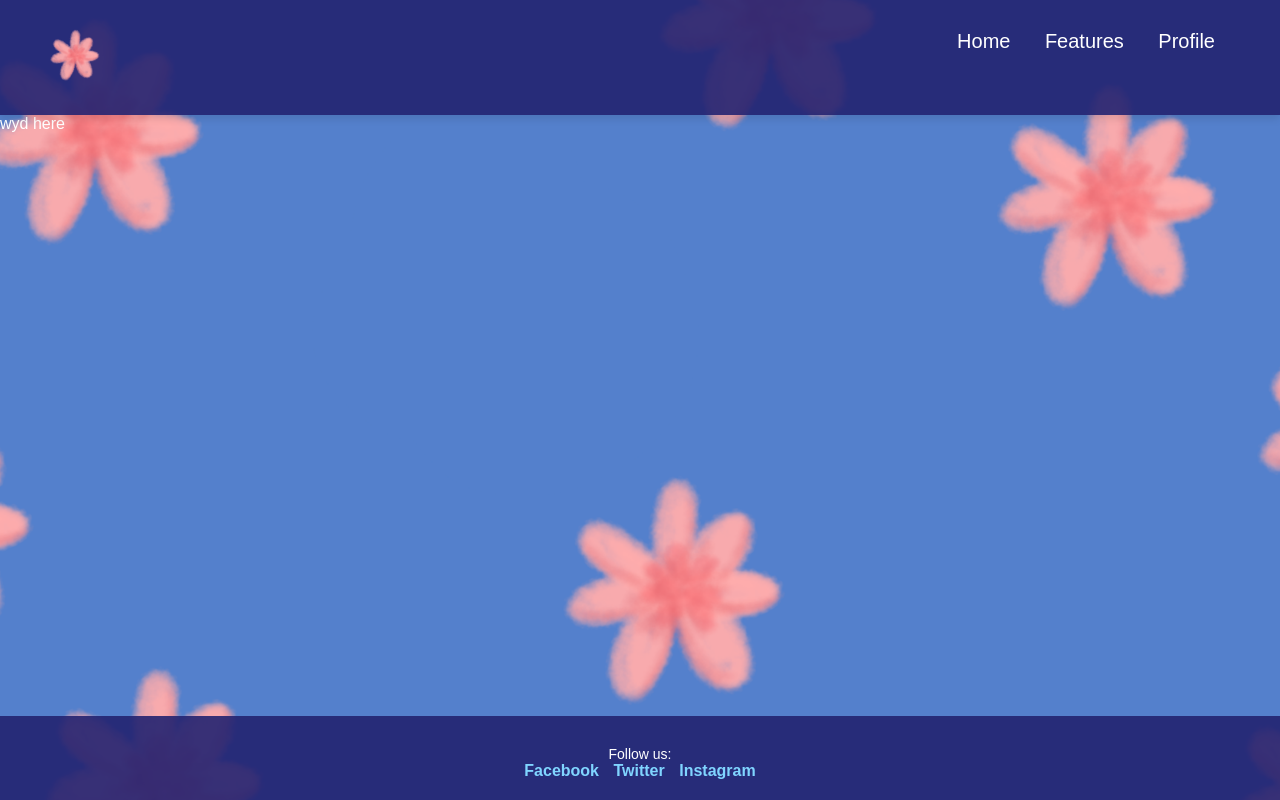
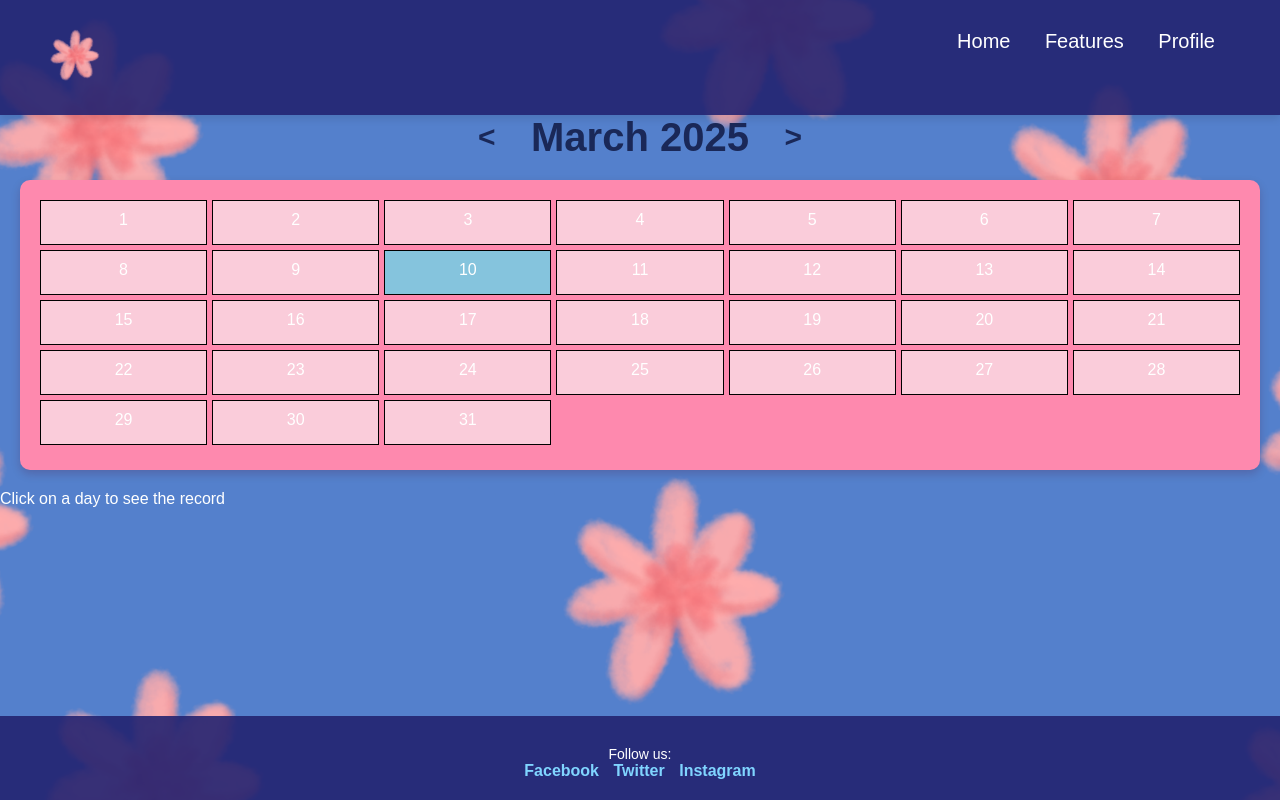
Before and after one commit to lightangale/OnStep-Habit-Tracker, a Flask app: page /profile.html in a window 1280 px wide. Run offline with Flask 3, Linux system fonts and the light colour scheme.

Commit message:
Update profile.html

```diff
--- a/templates/profile.html
+++ b/templates/profile.html
@@ -4,20 +4,19 @@
     <meta charset="UTF-8">
     <meta name="viewport" content="width=device-width, initial-scale=1.0">
     <title>Landing Page</title>
-    <link rel="stylesheet" href="..\static\style.css">
+    <link rel="stylesheet" href="../static/style.css">
 </head>
 <body>
     <!-- Header Section -->
     <header class="header">
         <div class="logo">
-                <img src="..\static\images\logo.png" alt="Logo">
+            <img src="../static/images/logo.png" alt="Logo">
         </div>
         <nav id="nav-links">
             <a href="index.html">Home</a>
             <div class="dropdown">
                 <a href="features.html" class="test">Features</a>
                 <div class="dropdown-content">
-
                     <a href="progress.html">Progress</a>
                     <a href="daily.html">Daily Check-in</a>
                     <a href="todo.html">Tasks</a>
@@ -28,11 +27,21 @@
                 </div>
             </div>
             <a href="profile.html">Profile</a>
-
+        </nav>
     </header>
 
-wyd here
+    <div class="profile-container">
 
+        <div class="profile-container">
+            <div class="month-nav">
+                <button id="prev-month">&lt;</button>
+                <button id="month-display">March 2025</button>
+                <button id="next-month">&gt;</button>
+            </div>
+            <div class="calendar" id="calendar"></div>
+            <div class="records">Click on a day to see the record</div>
+        </div>
+    </div>
 
     <!-- Footer Section -->
     <footer class="footer">
@@ -42,11 +51,119 @@ wyd here
             <a href="https://www.twitter.com" target="_blank">Twitter</a>
             <a href="https://www.instagram.com" target="_blank">Instagram</a>
         </div>
-        </div>
     </footer>
 
-    <section class="background">
-    </section>
+    <div class="background"></div>
 
+    <script>
+        let today = new Date();
+        let currentMonth = today.getMonth() + 1; // 1-based index
+        let currentYear = today.getFullYear();
+        const day = today.getDate();
+        const m_31 = new Set([1, 3, 5, 7, 8, 10, 12]);
+
+        const calendarDiv = document.getElementById("calendar");
+        const monthDisplay = document.getElementById("month-display");
+        const monthNames = [
+            "January", "February", "March", "April", "May", "June",
+            "July", "August", "September", "October", "November", "December"
+        ];
+
+        function formatDate(date) {
+            const day = String(date.getDate()).padStart(2, '0');
+            const month = String(date.getMonth() + 1).padStart(2, '0');
+            const year = date.getFullYear();
+            return `${day}-${month}-${year}`;
+        }
+
+        function updateCalendar() {
+            calendarDiv.innerHTML = ""; // Clear previous month
+            monthDisplay.textContent = `${monthNames[currentMonth - 1]} ${currentYear}`;
+
+            function printMonth(n) {
+                for (let i = 1; i <= n; i++) {
+                    const dayDiv = document.createElement("div");
+                    dayDiv.classList.add("day");
+                    dayDiv.textContent = i;
+
+                    const isToday = i === day && currentMonth === today.getMonth() + 1 && currentYear === today.getFullYear();
+                    if (isToday) {
+                        dayDiv.classList.add("today");
+                    }
+
+                    // Add event listener to send date when clicked
+                    dayDiv.addEventListener("click", function () {
+                        let selectedDate = formatDate(new Date(currentYear, currentMonth - 1, i));
+                        getsummary(selectedDate);
+                    });
+
+                    calendarDiv.appendChild(dayDiv);
+                }
+            }
+
+            let leap = (currentYear % 4 === 0 && currentYear % 100 !== 0) || (currentYear % 400 === 0);
+            if (m_31.has(currentMonth)) {
+                printMonth(31);
+            } else if (currentMonth === 2) {
+                printMonth(leap ? 29 : 28);
+            } else {
+                printMonth(30);
+            }
+        }
+
+        document.getElementById("prev-month").addEventListener("click", () => {
+            currentMonth--;
+            if (currentMonth < 1) {
+                currentMonth = 12;
+                currentYear--;
+            }
+            updateCalendar();
+        });
+
+        document.getElementById("next-month").addEventListener("click", () => {
+            currentMonth++;
+            if (currentMonth > 12) {
+                currentMonth = 1;
+                currentYear++;
+            }
+            updateCalendar();
+        });
+
+        document.getElementById("month-display").addEventListener("click", () => {
+            currentMonth = today.getMonth() + 1;
+            currentYear = today.getFullYear();
+            updateCalendar();
+        });
+
+
+        function getsummary(date) {
+            fetch(`http://127.0.0.1:5000/gemini?date=${date}`, { method: 'GET' })
+                .then(response => {
+                    if (!response.ok) {
+                        throw new Error(`HTTP error! Status: ${response.status}`);
+                    }
+                    return response.json();
+                })
+                .then(data => {
+                    console.log("Suggestions for", date, ":", data);
+                    const recordsDiv = document.querySelector(".records");
+                    if (data.summary) {
+                        recordsDiv.textContent = data.summary; // Display the summary
+                    } else {
+                        recordsDiv.textContent = "No suggestions available for this date.";
+                    }
+                })
+                .catch(error => {
+                    console.error('Error fetching suggestions:', error);
+                    const recordsDiv = document.querySelector(".records");
+                    recordsDiv.textContent = "Click on a day to get the summary!";
+                });
+        }
+
+        window.onload = function () {
+
+            updateCalendar();
+        };
+    </script>
 </body>
 </html>
```
Lines whose indentation alone changed are shown as unchanged.
